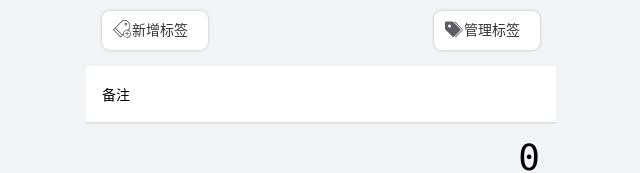
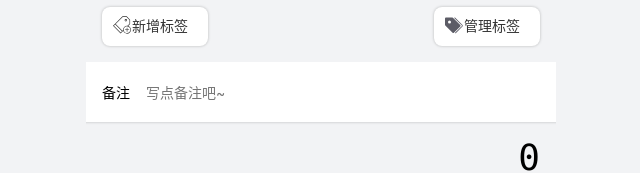
Before and after one commit to AzusaRin/AzusaRin-TomatoBilling-React-test, a React app: page / in a window 1280 px wide. Shown: the part 298-471 px from the top of the page, without its empty margins (319-959 px from the left). Built offline with nearby package versions, Linux system fonts and the light colour scheme.

Commit message:
EditLabel.tsx样式完成

```diff
--- a/src/components/FormItem.tsx
+++ b/src/components/FormItem.tsx
@@ -2,19 +2,18 @@ import React from 'react';
 import styled from 'styled-components';
 
 const Label = styled.label`
-
   display: flex;
   align-items: center;
   font-size: 14px;
   padding-left: 16px;
   background-color: white;
+  height: 44px;
 
   .noteName {
     padding-right: 16px;
   }
 
   input {
-    height: 3.5rem;
     flex-grow: 1;
     background-color: transparent;
     border: none;
--- a/src/index.scss
+++ b/src/index.scss
@@ -24,7 +24,8 @@ body{
 }
 
 button,input{
-  font:inherit;
+  font-family:inherit;
+  font-size: inherit;
 }
 
 :focus{
--- a/src/views/Billing/NoteSection.tsx
+++ b/src/views/Billing/NoteSection.tsx
@@ -3,26 +3,8 @@ import React, {ChangeEventHandler} from 'react';
 import {Input} from '../../components/FormItem';
 
 const Wrapper = styled.section`
-  label {
-    display: flex;
-    align-items: center;
-    font-size: 14px;
-    padding-left: 16px;
-    background-color: white;
-
-    .noteName {
-      padding-right: 16px;
-    }
-
-    input {
-      height: 3.5rem;
-      flex-grow: 1;
-      background-color: transparent;
-      border: none;
-      padding-right: 16px;
-      font-size: 14px;
-    }
-  }
+  padding: 8px 0;
+  background-color: white;
 `;
 type Props = {
   selected: string
@@ -35,7 +17,7 @@ const NoteSection: React.FunctionComponent<Props> = (props) => {
   };
   return (
     <Wrapper>
-      <Input label="备注" type="text" value={note} onChange={onChange}/>
+      <Input label="备注" type="text" placeholder="写点备注吧~" value={note} onChange={onChange}/>
     </Wrapper>
   );
 };
--- a/src/views/EditLabel.tsx
+++ b/src/views/EditLabel.tsx
@@ -6,6 +6,7 @@ import styled from 'styled-components';
 import {Button} from '../components/Button';
 import {LabelWrapper, Main} from '../components/LayoutStyle';
 import Nav from '../components/Nav';
+import {Input} from '../components/FormItem';
 
 const Header = styled.div`
   display: flex;
@@ -15,7 +16,11 @@ const Header = styled.div`
   line-height: 20px;
   padding: 14px;
 `;
-
+const InputWrapper = styled.div`
+background: white;
+  padding: 0 16px;
+  margin-top: 16px;
+`
 
 type Params = {
   id: string
@@ -32,14 +37,9 @@ const EditLabel: React.FunctionComponent = () => {
           <span>编辑标签</span>
           <Icon/>
         </Header>
-        <div>
-          <label>
-            <span>标签名</span>
-            <input type="text" placeholder="标签名"
-                   defaultValue={tag.name}
-            />
-          </label>
-        </div>
+        <InputWrapper>
+         <Input label="标签名" type="text" placeholder="标签名"/>
+        </InputWrapper>
         <Button>
           <Icon name="deleteTag"/>
           删除标签
```
